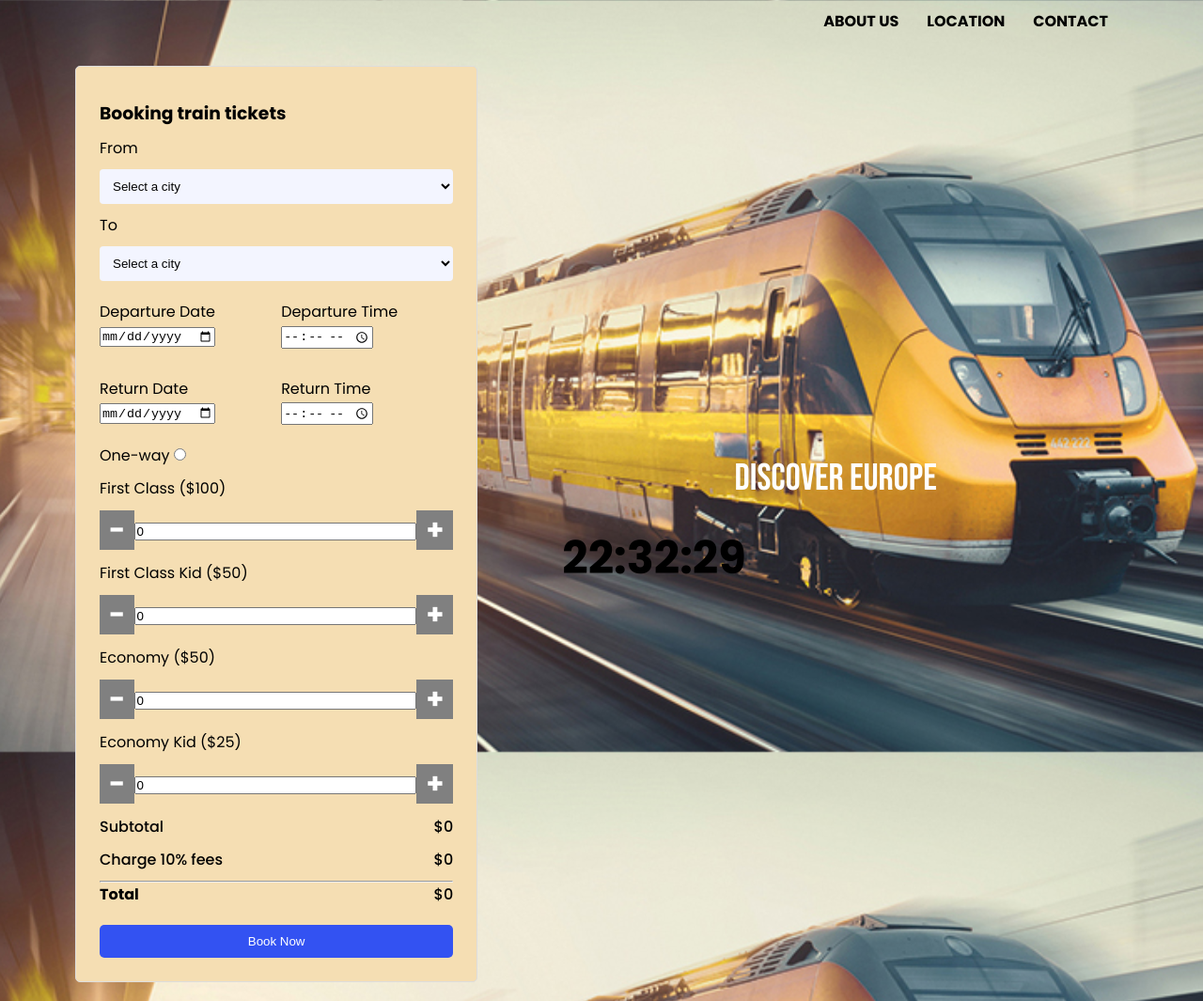
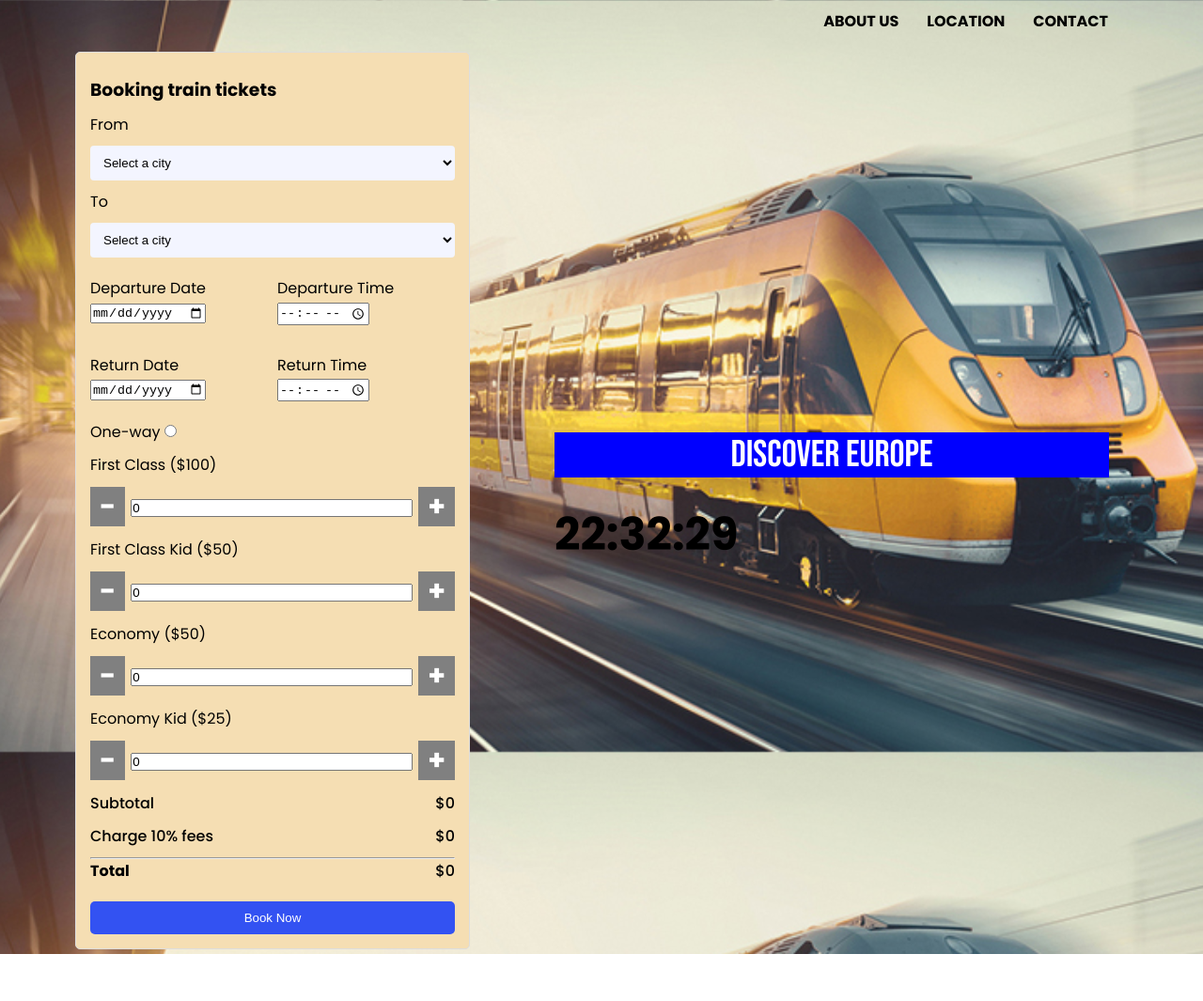
Before and after one commit to RidvanPlluzhina/booking-tickets, a plain HTML site: page index.html in a window 1280 px wide. Shown: the whole page at 94% size. After the commit the page ends 1015 px from the top, so only its background shows below. Drawn offline with nearby package versions, Linux system fonts and the light colour scheme.

Commit message:
New changes

```diff
--- a/paying.css
+++ b/paying.css
@@ -146,7 +146,7 @@ body {
     background: #000;
     width: 100%;
     margin: 10px 0;
-    height: 50px;
+    height: 100px;
 }
 
 .container .card-container .back .box{
--- a/style.css
+++ b/style.css
@@ -65,9 +65,9 @@ nav ul li a:hover,
 .booking-form {
     background-color: wheat;
     border: 1px solid #dddddd;
-    padding: 25px;
+    padding: 15px;
     border-radius: 5px;
-    margin: 20px 0;
+    margin: 5px 0;
 }
 
 .booking-form h3 {
@@ -80,9 +80,9 @@ nav ul li a:hover,
 
 .booking-content {
     color: #fff;
-    width: 100%;
     padding: 0 20px;
 }
+
 
 .booking-content h1 {
     font-size: 40px;
@@ -91,6 +91,7 @@ nav ul li a:hover,
     font-weight: 400;
     margin-bottom: 25px;
     text-align: center;
+    background-color: blue;
 }
 
 /* Other existing styles */
@@ -100,6 +101,7 @@ nav ul li a:hover,
     font-weight: bold;
     color: black;
     margin-top: 10px;
+    background-color: transparent; /* Add this line to reset the background color */
 }
 
 .first-class,
```
Also changed, not shown: index.html (+2 -2 lines).
